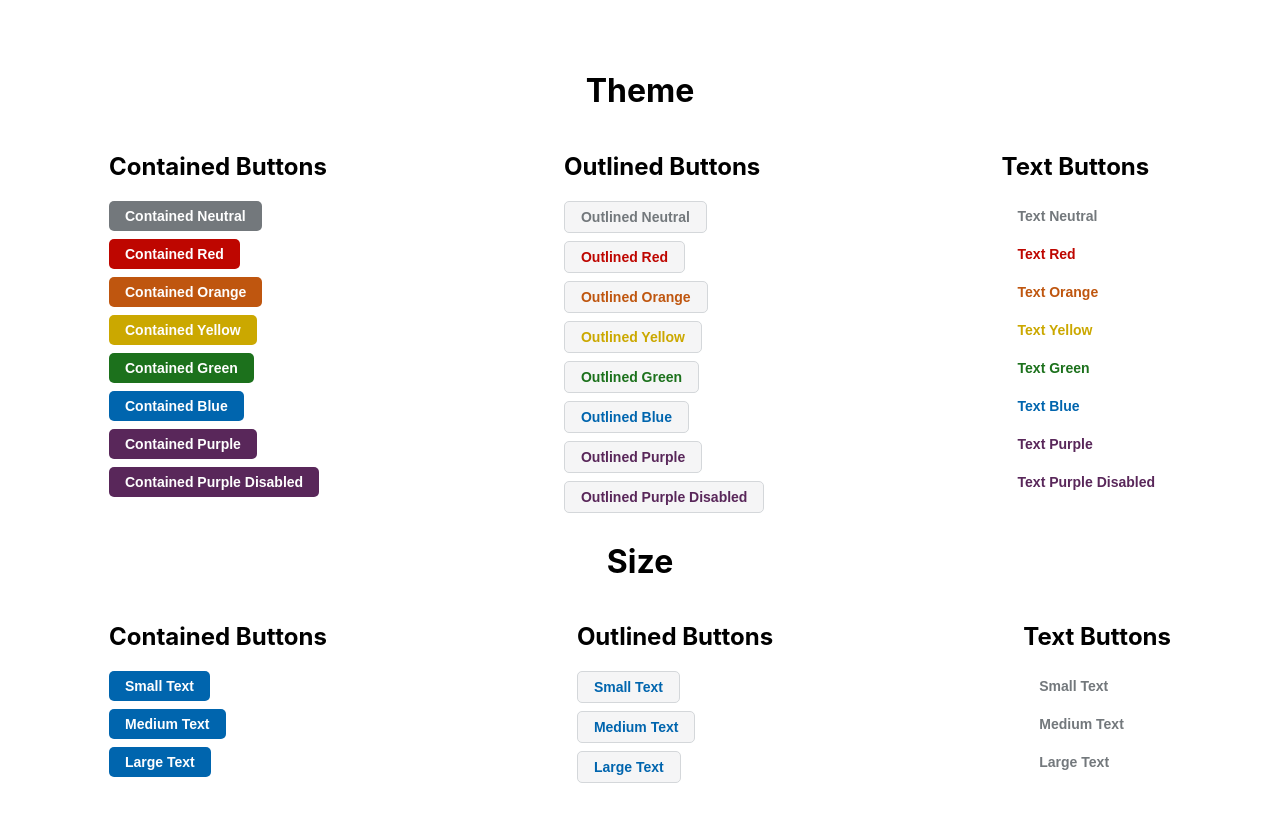
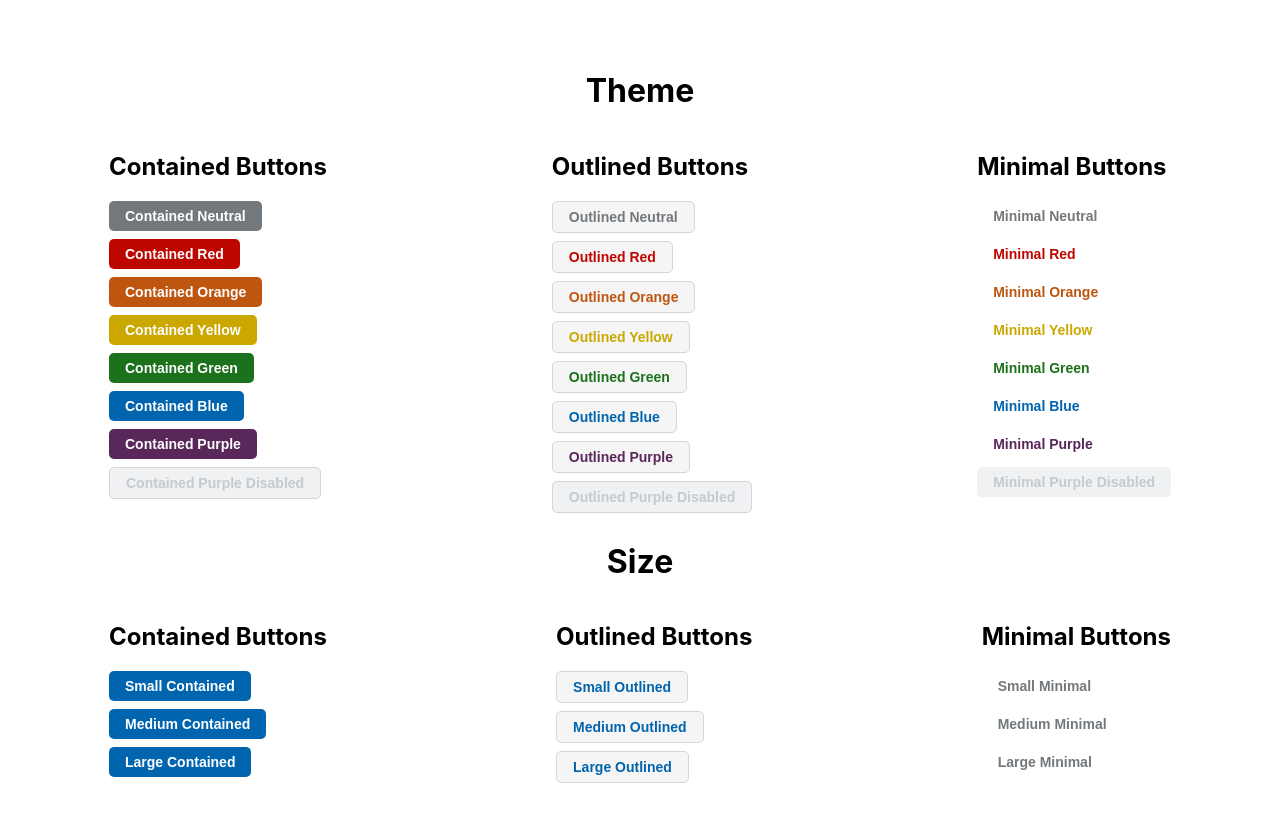
Before and after one commit to kataing19/styled-components, a React (Create React App) app: page / in a window 1280 px wide. Shown: the top 822 px of the page. Built offline with nearby package versions, Linux system fonts and the light colour scheme.

Commit message:
converted text to minimal and added disabled styling

```diff
--- a/src/App.js
+++ b/src/App.js
@@ -63,30 +63,30 @@ function App() {
           </StyledButton>
         </div>
         <div>
-          <h2>Text Buttons</h2>
-          <StyledButton variant="text" color="neutral">
-            Text Neutral
+          <h2>Minimal Buttons</h2>
+          <StyledButton variant="minimal" color="neutral">
+            Minimal Neutral
           </StyledButton>
-          <StyledButton variant="text" color="red">
-            Text Red
+          <StyledButton variant="minimal" color="red">
+            Minimal Red
           </StyledButton>
-          <StyledButton variant="text" color="orange">
-            Text Orange
+          <StyledButton variant="minimal" color="orange">
+            Minimal Orange
           </StyledButton>
-          <StyledButton variant="text" color="yellow">
-            Text Yellow
+          <StyledButton variant="minimal" color="yellow">
+            Minimal Yellow
           </StyledButton>
-          <StyledButton variant="text" color="green">
-            Text Green
+          <StyledButton variant="minimal" color="green">
+            Minimal Green
           </StyledButton>
-          <StyledButton variant="text" color="blue">
-            Text Blue
+          <StyledButton variant="minimal" color="blue">
+            Minimal Blue
           </StyledButton>
-          <StyledButton variant="text" color="purple">
-            Text Purple
+          <StyledButton variant="minimal" color="purple">
+            Minimal Purple
           </StyledButton>
-          <StyledButton variant="text" color="purple" disabled>
-            Text Purple Disabled
+          <StyledButton variant="minimal" color="purple" disabled>
+            Minimal Purple Disabled
           </StyledButton>
         </div>
       </div>
@@ -97,37 +97,37 @@ function App() {
         <div>
           <h2>Contained Buttons</h2>
           <StyledButton variant="contained" color="blue" size="small">
-            Small Text
+            Small Contained
           </StyledButton>
           <StyledButton variant="contained" color="blue" size="medium">
-            Medium Text
+            Medium Contained
           </StyledButton>
           <StyledButton variant="contained" color="blue" size="large">
-            Large Text
+            Large Contained
           </StyledButton>
         </div>
         <div>
           <h2>Outlined Buttons</h2>
           <StyledButton variant="outlined" color="blue" size="small">
-            Small Text
+            Small Outlined
           </StyledButton>
           <StyledButton variant="outlined" color="blue" size="medium">
-            Medium Text
+            Medium Outlined
           </StyledButton>
           <StyledButton variant="outlined" color="blue" size="large">
-            Large Text
+            Large Outlined
           </StyledButton>
         </div>
         <div>
-          <h2>Text Buttons</h2>
-          <StyledButton variant="text" color="neutral" size="small">
-            Small Text
+          <h2>Minimal Buttons</h2>
+          <StyledButton variant="minimal" color="neutral" size="small">
+            Small Minimal
           </StyledButton>
-          <StyledButton variant="text" color="neutral" size="medium">
-            Medium Text
+          <StyledButton variant="minimal" color="neutral" size="medium">
+            Medium Minimal
           </StyledButton>
-          <StyledButton variant="text" color="neutral" size="large">
-            Large Text
+          <StyledButton variant="minimal" color="neutral" size="large">
+            Large Minimal
           </StyledButton>
         </div>
       </div>
--- a/src/elements/StyledButton/StyledButton.styles.js
+++ b/src/elements/StyledButton/StyledButton.styles.js
@@ -3,7 +3,8 @@ import colorPalette from '../colors';
 
 const { neutral } = colorPalette;
 
-const Button = styled.button(({ activated, variant, color, iconPosition }) => {
+const Button = styled.button(
+  ({ variant, color, size, disabled, activatediconPosition }) => {
     const selectedColor = colorPalette[color];
     let baseIndex = color === 'neutral' ? 11 : 5;
     let hoverIndex = baseIndex + 1;
@@ -15,6 +16,14 @@ const Button = styled.button(({ activated, variant, color, iconPosition }) => {
       hoverBackgroundColor: selectedColor[hoverIndex],
     };
 
+    const disabledContained = {
+      textColor: neutral[7],
+      backgroundColor: neutral[4],
+      border: `1px solid ${neutral[6]}`,
+      hoverColor: neutral[7],
+      hoverBackgroundColor: neutral[4],
+    };
+
     const outlined = {
       textColor: selectedColor[baseIndex],
       backgroundColor: neutral[3],
@@ -23,7 +32,15 @@ const Button = styled.button(({ activated, variant, color, iconPosition }) => {
       hoverBackgroundColor: neutral[5],
     };
 
-  const text = {
+    const disabledOutline = {
+      textColor: neutral[7],
+      backgroundColor: neutral[4],
+      border: `1px solid ${neutral[6]}`,
+      hoverColor: neutral[7],
+      hoverBackgroundColor: neutral[4],
+    };
+
+    const minimal = {
       textColor: selectedColor[baseIndex],
       backgroundColor: 'none',
       border: 'none',
@@ -31,10 +48,18 @@ const Button = styled.button(({ activated, variant, color, iconPosition }) => {
       hoverBackgroundColor: neutral[3],
     };
 
+    const disabledMinimal = {
+      textColor: neutral[7],
+      backgroundColor: neutral[4],
+      border: `none`,
+      hoverColor: neutral[7],
+      hoverBackgroundColor: neutral[4],
+    };
+
     const variantStyles = {
-    contained,
-    outlined,
-    text,
+      contained: disabled ? disabledContained : contained,
+      outlined: disabled ? disabledOutline : outlined,
+      minimal: disabled ? disabledMinimal : minimal,
     };
 
     const {
@@ -85,6 +110,7 @@ const Button = styled.button(({ activated, variant, color, iconPosition }) => {
         color: ${hoverColor};
       }
     `;
-});
+  }
+);
 
 export default Button;
```
Lines whose indentation alone changed are shown as unchanged.
